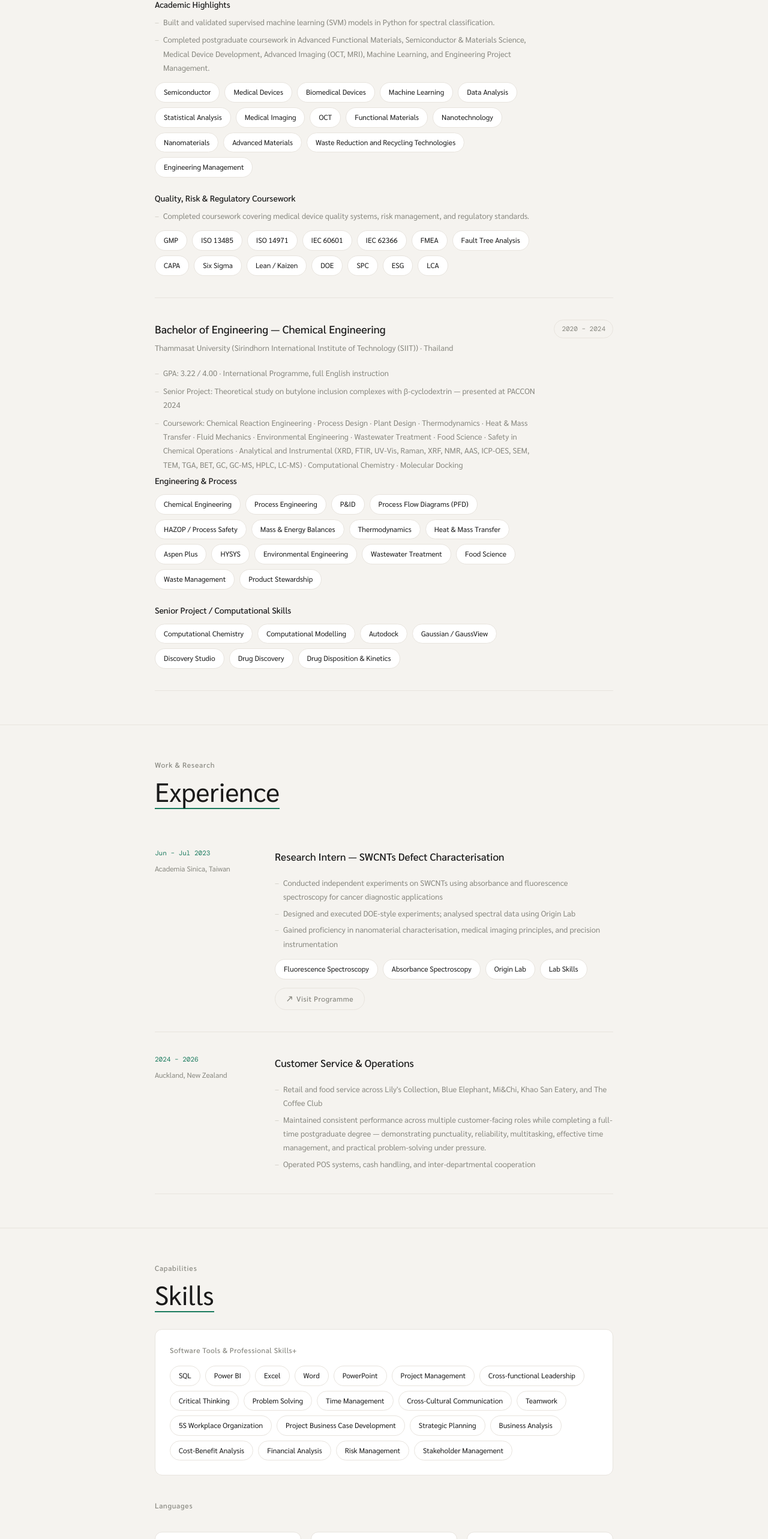
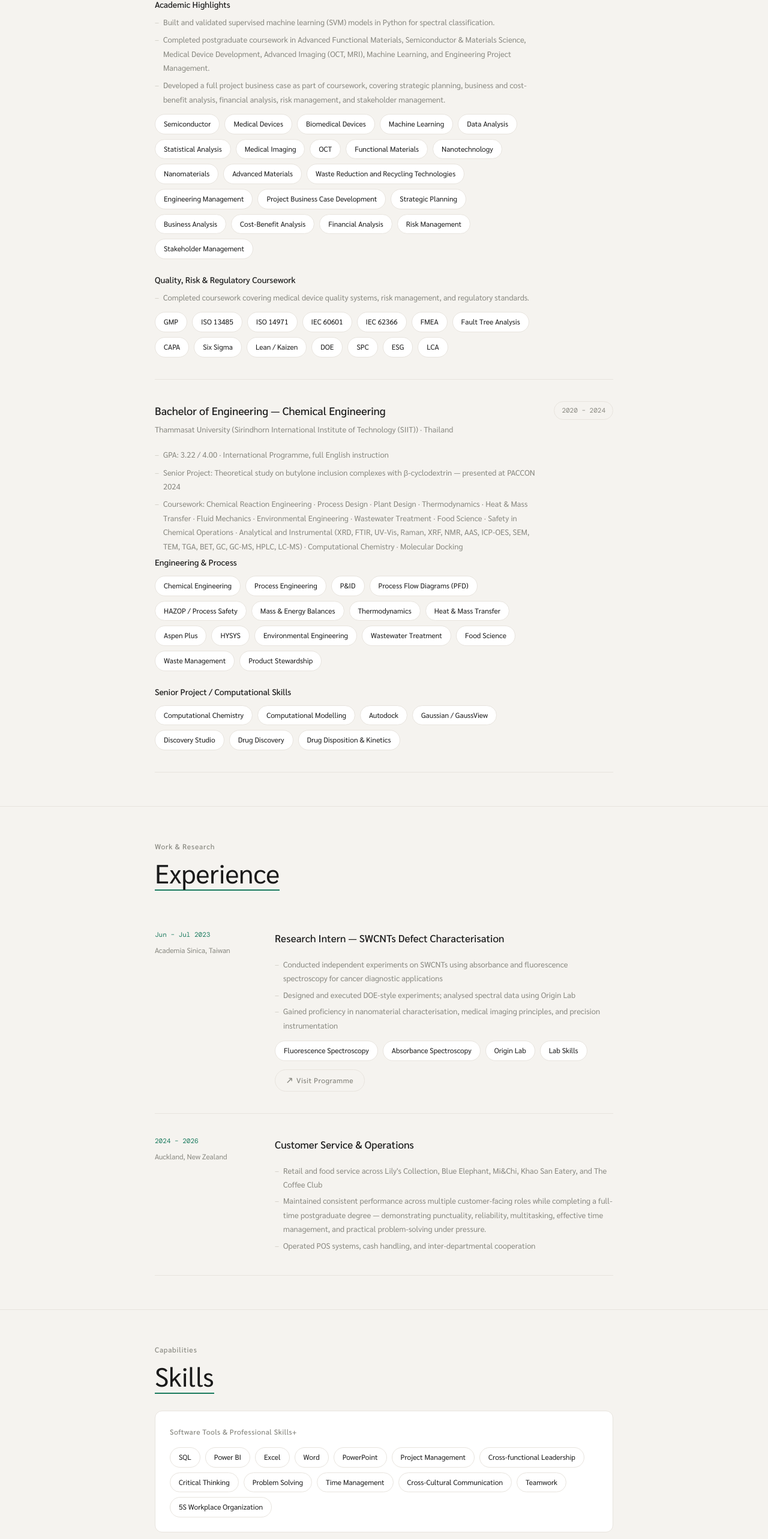
Before and after one commit to wlao034/portfolio, a Next.js app: page / in a window 1280 px wide. Shown: the part 1780-4346 px from the top of the page at 60% size. Built offline with nearby package versions, Linux system fonts and the light colour scheme.

Commit message:
Update page.tsx

```diff
--- a/app/page.tsx
+++ b/app/page.tsx
@@ -500,7 +500,8 @@ const content = {
             title: 'Academic Highlights',
             bullets: [
               'Built and validated supervised machine learning (SVM) models in Python for spectral classification.',
-              'Completed postgraduate coursework in Advanced Functional Materials, Semiconductor & Materials Science, Medical Device Development, Advanced Imaging (OCT, MRI), Machine Learning, and Engineering Project Management.'
+              'Completed postgraduate coursework in Advanced Functional Materials, Semiconductor & Materials Science, Medical Device Development, Advanced Imaging (OCT, MRI), Machine Learning, and Engineering Project Management.',
+              'Developed a full project business case as part of coursework, covering strategic planning, business and cost-benefit analysis, financial analysis, risk management, and stakeholder management.'
             ],
             expertise: [
               'Semiconductor',
@@ -516,7 +517,14 @@ const content = {
               'Nanomaterials',
               'Advanced Materials',
               'Waste Reduction and Recycling Technologies',
-              'Engineering Management'
+              'Engineering Management',
+              'Project Business Case Development',
+              'Strategic Planning',
+              'Business Analysis',
+              'Cost-Benefit Analysis',
+              'Financial Analysis',
+              'Risk Management',
+              'Stakeholder Management'
             ]
           },
           {
@@ -570,7 +578,7 @@ const content = {
     skillsEyebrow: 'Capabilities',
     skillsTitle: 'Skills',
     skills: [
-      { label: 'Software Tools & Professional Skills+', tags: ['SQL', 'Power BI', 'Excel', 'Word', 'PowerPoint', 'Project Management', 'Cross-functional Leadership', 'Critical Thinking', 'Problem Solving', 'Time Management', 'Cross-Cultural Communication', 'Teamwork', '5S Workplace Organization', 'Project Business Case Development', 'Strategic Planning', 'Business Analysis', 'Cost-Benefit Analysis', 'Financial Analysis', 'Risk Management', 'Stakeholder Management'] },
+      { label: 'Software Tools & Professional Skills+', tags: ['SQL', 'Power BI', 'Excel', 'Word', 'PowerPoint', 'Project Management', 'Cross-functional Leadership', 'Critical Thinking', 'Problem Solving', 'Time Management', 'Cross-Cultural Communication', 'Teamwork', '5S Workplace Organization'] },
     ],
     langEyebrow: 'Languages',
     languages: [
@@ -635,10 +643,11 @@ const content = {
           'เกรดเฉลี่ย 7.00 / 9.00',
           'วิทยานิพนธ์: การศึกษาโครงสร้างระดับจุลภาค (Microstructural) และคุณสมบัติทางกล (Mechanical characterization) ของกระดูกอ่อน (cartilage) และแนวสร้างกระดูก (growth plate) ในลูกแกะแรกเกิด',
           'วิชาเรียน: วัสดุฟังก์ชันขั้นสูง · วิทยาศาสตร์เซมิคอนดักเตอร์ · การพัฒนาอุปกรณ์การแพทย์ · การถ่ายภาพขั้นสูง (OCT, MRI, อัลตราซาวด์) · Machine Learning สำหรับชีวการแพทย์ · การจัดการโครงการ · Drug Disposition & Kinetics · การจัดการของเสีย · Product Stewardship',
+          'จัดทำ Business Case ฉบับเต็มเป็นงานในรายวิชา ครอบคลุมการวางแผนเชิงกลยุทธ์ การวิเคราะห์ธุรกิจและต้นทุน-ผลประโยชน์ การวิเคราะห์ทางการเงิน การบริหารความเสี่ยง และการบริหารผู้มีส่วนได้ส่วนเสีย',
         ],
         tagGroups: [
           { label: 'ทักษะจากวิทยานิพนธ์ปริญญาโท', tags: ['ไมโครอินเดนเทชัน (Microindentation)', 'Python', 'ทักษะห้องปฏิบัติการ'] },
-          { label: 'ไฮไลท์ทางวิชาการ (Academic Highlights)', tags: ['สารกึ่งตัวนำ (Semiconductor)', 'อุปกรณ์ทางการแพทย์', 'Machine Learning', 'การวิเคราะห์ข้อมูล', 'การวิเคราะห์ข้อมูลทางสถิติ', 'เทคโนโลยีการถ่ายภาพทางการแพทย์', 'OCT', 'วัสดุฟังก์ชัน', 'นาโนเทคโนโลยี', 'วัสดุนาโน', 'เทคโนโลยีการลดของเสียและการรีไซเคิล'] },
+          { label: 'ไฮไลท์ทางวิชาการ (Academic Highlights)', tags: ['สารกึ่งตัวนำ (Semiconductor)', 'อุปกรณ์ทางการแพทย์', 'Machine Learning', 'การวิเคราะห์ข้อมูล', 'การวิเคราะห์ข้อมูลทางสถิติ', 'เทคโนโลยีการถ่ายภาพทางการแพทย์', 'OCT', 'วัสดุฟังก์ชัน', 'นาโนเทคโนโลยี', 'วัสดุนาโน', 'เทคโนโลยีการลดของเสียและการรีไซเคิล', 'Project Business Case Development', 'การวางแผนเชิงกลยุทธ์', 'การวิเคราะห์ธุรกิจ', 'การวิเคราะห์ต้นทุนและผลประโยชน์', 'การวิเคราะห์ทางการเงิน', 'การบริหารจัดการความเสี่ยง', 'การบริหารจัดการผู้มีส่วนได้ส่วนเสีย'] },
           { label: 'ทักษะเพิ่มเติมจากปริญญาโท — คุณภาพและกฎระเบียบ', tags: ['GMP', 'ISO 13485', 'ISO 14971', 'IEC 60601', 'IEC 62366', 'FMEA', 'Fault Tree Analysis', 'CAPA', 'Six Sigma', 'Lean / Kaizen', 'DOE', 'SPC', 'ESG', 'LCA'] },
         ],
       },
@@ -694,7 +703,7 @@ const content = {
     skillsEyebrow: 'ความสามารถ',
     skillsTitle: 'ทักษะ',
     skills: [
-      { label: 'เครื่องมือซอฟต์แวร์ & ทักษะวิชาชีพ+', tags: ['SQL', 'Power BI', 'Excel', 'Word', 'PowerPoint', 'การบริหารโครงการ', 'นำทีมข้ามสายงาน', 'คิดวิเคราะห์', 'แก้ปัญหา', 'บริหารเวลา', 'สื่อสารข้ามวัฒนธรรม', 'ทำงานเป็นทีม', '5ส (5S)', 'Business Case Development', 'การวางแผนเชิงกลยุทธ์', 'การวิเคราะห์ธุรกิจ', 'การวิเคราะห์ต้นทุนและผลประโยชน์', 'การวิเคราะห์ทางการเงิน', 'การบริหารจัดการความเสี่ยง', 'การบริหารจัดการผู้มีส่วนได้ส่วนเสีย'] },
+      { label: 'เครื่องมือซอฟต์แวร์ & ทักษะวิชาชีพ+', tags: ['SQL', 'Power BI', 'Excel', 'Word', 'PowerPoint', 'การบริหารโครงการ', 'นำทีมข้ามสายงาน', 'คิดวิเคราะห์', 'แก้ปัญหา', 'บริหารเวลา', 'สื่อสารข้ามวัฒนธรรม', 'ทำงานเป็นทีม', '5ส (5S)'] },
     ],
     langEyebrow: 'ภาษา',
     languages: [
```
